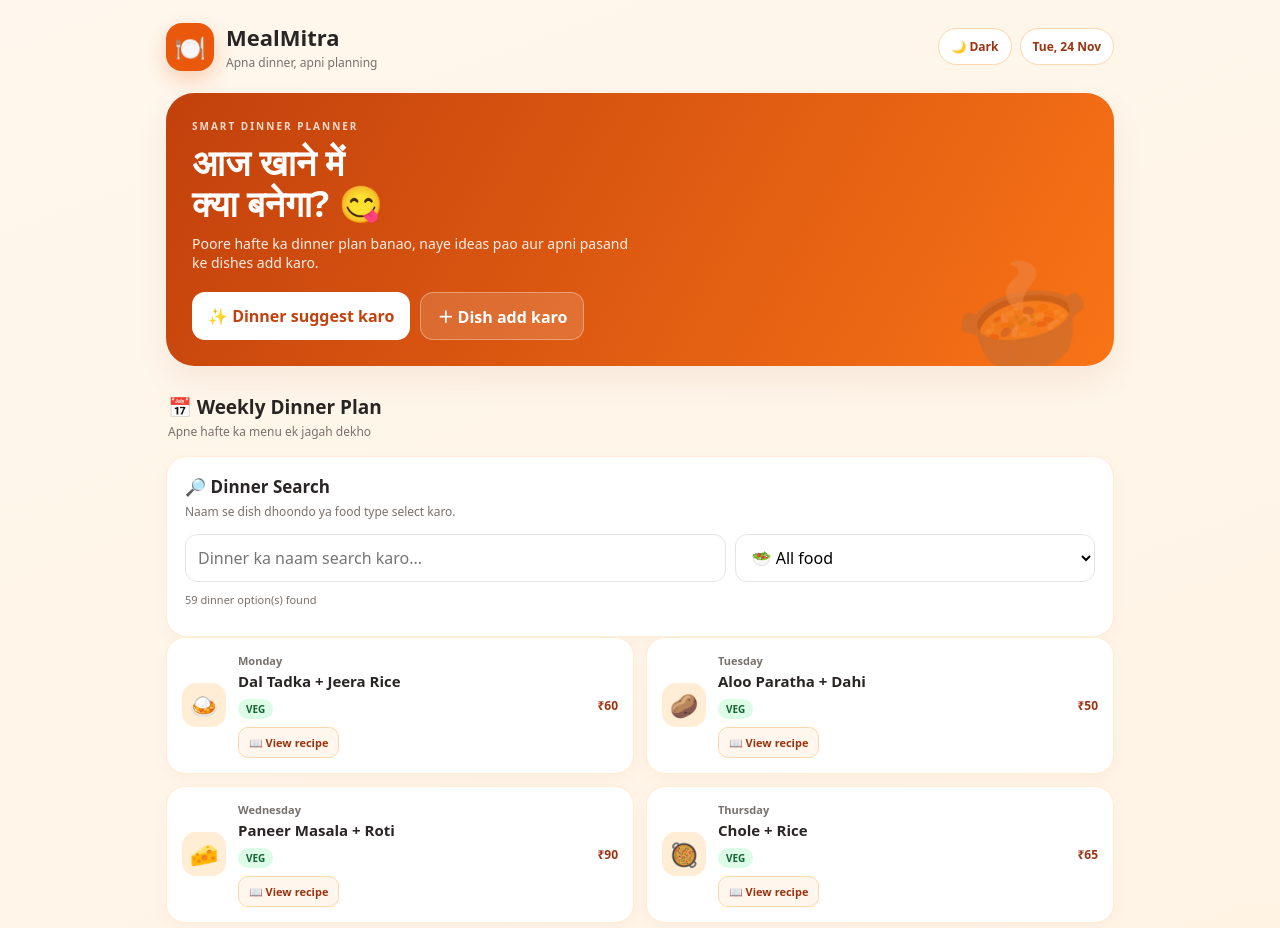
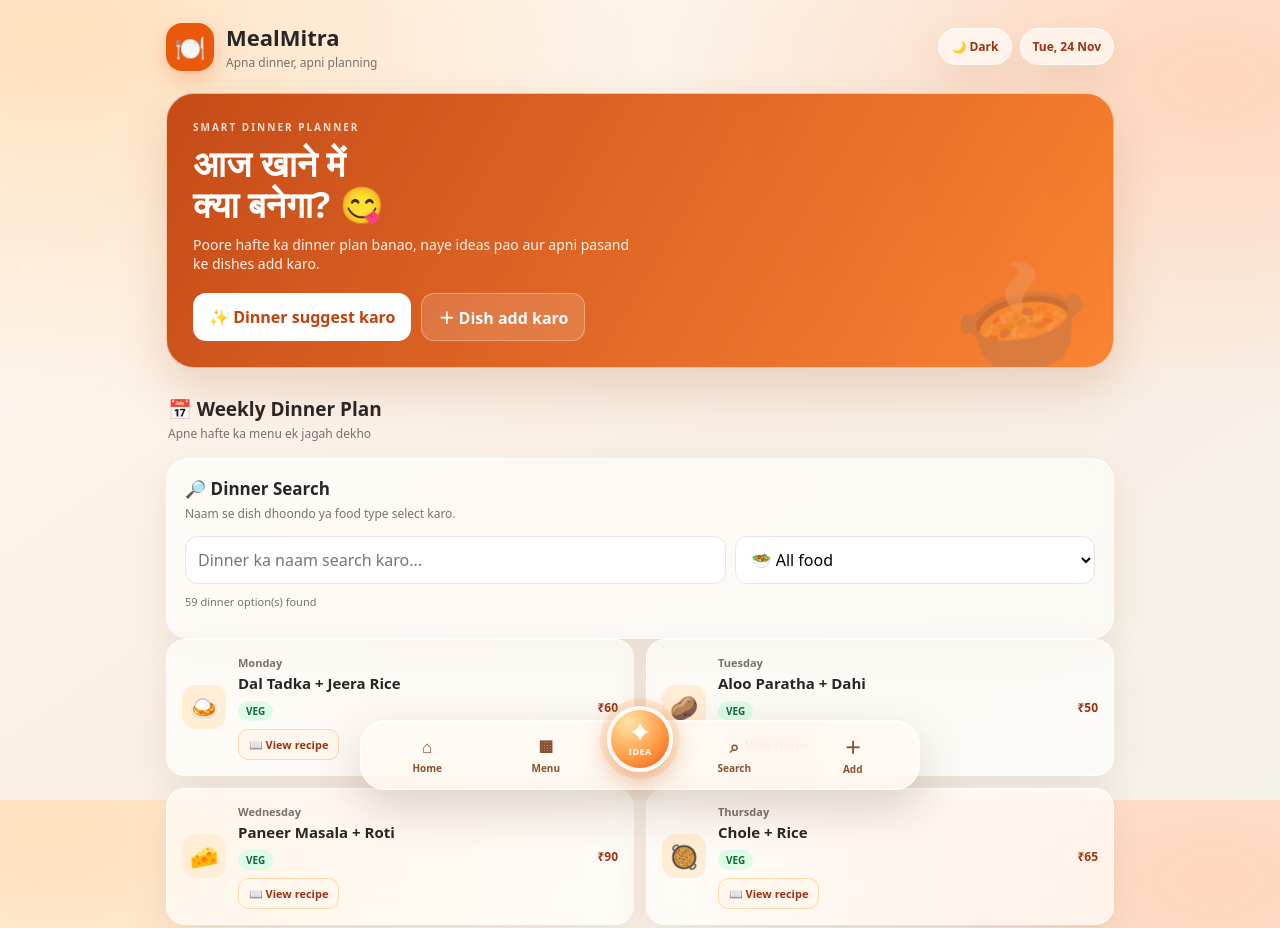
Before and after one commit to krishna211518/Mealmitra, a plain HTML site: page index.html in a window 1280 px wide. Shown: the top 928 px of the page. Drawn offline with Linux system fonts and the light colour scheme.

Commit message:
Add liquid glass central action and pull-to-refresh

```diff
--- a/index.html
+++ b/index.html
@@ -22,6 +22,29 @@ body.dark .recipe-btn{background:#292524;border-color:#57534e;color:#fed7aa}
 .recipe-modal p,.recipe-meta{color:var(--muted);font-size:13px}.recipe-modal h4{margin:18px 0 8px}.recipe-modal li{margin:7px 0;line-height:1.5;font-size:14px}
 .close-recipe{background:var(--soft);color:var(--ink);border-radius:10px;padding:8px 11px;font-weight:800}
 @media(max-width:620px){.wrap{padding:15px 13px 35px}.top{align-items:flex-start}.date{font-size:10px}.days{grid-template-columns:1fr}.lower{grid-template-columns:1fr}.hero{padding:23px 19px}.hero:after{right:4px;font-size:90px}.section-head{align-items:flex-start;flex-direction:column}.filters{width:100%}.filter{flex:1}}
+
+/* MealMitra liquid-glass visual system and floating central action */
+body{background:radial-gradient(ellipse at 4% 4%,#ffe0bd 0,transparent 34%),radial-gradient(ellipse at 95% 10%,#ffd6bd 0,transparent 32%),linear-gradient(145deg,#fff8ef,#f9eee3 58%,#f5f2e9);background-attachment:fixed}
+.wrap{padding-bottom:118px}
+.date,.theme-toggle,.panel,.day,.suggestion,.empty{border-color:rgba(255,255,255,.82);box-shadow:0 14px 34px rgba(104,62,30,.09);backdrop-filter:blur(20px) saturate(1.25);-webkit-backdrop-filter:blur(20px) saturate(1.25)}
+.date,.theme-toggle{background:rgba(255,255,255,.62)}
+.hero{border:1px solid rgba(255,255,255,.55);background:linear-gradient(120deg,rgba(194,65,12,.94),rgba(249,115,22,.86));box-shadow:0 22px 48px rgba(154,70,22,.18);backdrop-filter:blur(18px)}
+.panel{background:rgba(255,255,255,.62);border-radius:22px}
+.day{background:rgba(255,255,255,.66);border-radius:19px}
+.suggestion{background:rgba(255,247,237,.78);border-radius:16px}
+body.dark{background:radial-gradient(ellipse at 5% 0%,#713a1f 0,transparent 34%),linear-gradient(145deg,#111827,#171923 65%,#0b1220);background-attachment:fixed}
+body.dark .panel,body.dark .day,body.dark .empty,body.dark .suggestion{background:rgba(31,41,55,.78);border-color:rgba(255,255,255,.12);backdrop-filter:blur(20px)}
+.meal-dock{position:fixed;z-index:1000;left:50%;bottom:calc(10px + env(safe-area-inset-bottom));transform:translateX(-50%);width:min(560px,calc(100% - 24px));min-height:70px;display:flex;align-items:center;justify-content:space-around;gap:4px;padding:8px 9px;border:1px solid rgba(255,255,255,.82);border-radius:25px;background:rgba(255,250,243,.76);box-shadow:0 18px 48px rgba(93,54,29,.2),inset 0 1px #fff;backdrop-filter:blur(25px) saturate(1.4);-webkit-backdrop-filter:blur(25px) saturate(1.4)}
+.meal-dock button{flex:1;min-width:0;min-height:48px;border:0;background:transparent;color:#87502f;font-size:10px;font-weight:800;display:flex;flex-direction:column;align-items:center;justify-content:center;gap:3px}
+.meal-dock button span{font-size:17px}
+.meal-dock .meal-orb{flex:0 0 66px;width:66px;height:66px;min-height:66px;margin-top:-32px;border:4px solid rgba(255,255,255,.95);border-radius:50%;background:radial-gradient(circle at 30% 22%,#ffe4a6,#ff9a43 58%,#e65b19);color:#fff;box-shadow:0 9px 26px rgba(213,91,26,.42),0 0 0 7px rgba(255,160,75,.17);font-size:9px;letter-spacing:.4px}
+.meal-dock .meal-orb span{font-size:22px;line-height:1}
+#pullRefreshHint{position:fixed;z-index:1100;top:9px;left:50%;transform:translate(-50%,-150%);opacity:0;transition:transform .18s ease,opacity .18s ease;padding:9px 15px;border-radius:99px;background:rgba(124,45,18,.92);color:#fff;font-size:12px;font-weight:750;box-shadow:0 8px 24px #5b2b1935;backdrop-filter:blur(16px)}
+body.pull-refresh-visible #pullRefreshHint{transform:translate(-50%,0);opacity:1}
+body.dark .meal-dock{background:rgba(31,41,55,.82);border-color:rgba(255,255,255,.16)}
+body.dark .meal-dock button{color:#fed7aa}
+@media(prefers-reduced-motion:reduce){.meal-dock,#pullRefreshHint{transition:none}}
+
 </style>
 </head>
 <body>
@@ -29,13 +52,19 @@ body.dark .recipe-btn{background:#292524;border-color:#57534e;color:#fed7aa}
 <header class="top"><div class="brand"><div class="logo">🍽️</div><div><h1>MealMitra</h1><p>Apna dinner, apni planning</p></div></div><div class="top-actions"><button class="install-btn" id="installBtn" type="button" hidden>⬇️ Install App</button><button class="theme-toggle" id="themeToggle" type="button" aria-label="Toggle dark mode">🌙 Dark</button><div class="date" id="todayDate">आज का प्लान</div></div></header>
 <section class="hero"><div class="eyebrow">SMART DINNER PLANNER</div><h2>आज खाने में<br>क्या बनेगा? 😋</h2><p>Poore hafte ka dinner plan banao, naye ideas pao aur apni pasand ke dishes add karo.</p><div class="hero-actions"><button class="btn btn-light" id="randomTop">✨ Dinner suggest karo</button><button class="btn btn-glass" id="goAdd">＋ Dish add karo</button></div></section>
 <div class="section-head"><div><h3>📅 Weekly Dinner Plan</h3><p>Apne hafte ka menu ek jagah dekho</p></div></div>
-<section class="panel search-panel"><h3>🔎 Dinner Search</h3><p class="hint">Naam se dish dhoondo ya food type select karo.</p><div class="search-grid"><input class="field" id="dishSearch" type="search" placeholder="Dinner ka naam search karo..." autocomplete="off"><select class="field" id="searchType" aria-label="Food type"><option value="all">🥗 All food</option><option value="veg">🥬 Only Veg</option><option value="nonveg">🍗 Only Non-Veg</option></select></div><p class="note" id="searchCount" aria-live="polite"></p></section><section class="days" id="days"></section>
+<section class="panel search-panel" id="searchPanel"><h3>🔎 Dinner Search</h3><p class="hint">Naam se dish dhoondo ya food type select karo.</p><div class="search-grid"><input class="field" id="dishSearch" type="search" placeholder="Dinner ka naam search karo..." autocomplete="off"><select class="field" id="searchType" aria-label="Food type"><option value="all">🥗 All food</option><option value="veg">🥬 Only Veg</option><option value="nonveg">🍗 Only Non-Veg</option></select></div><p class="note" id="searchCount" aria-live="polite"></p></section><section class="days" id="days"></section>
 <div class="lower">
 <section class="panel" id="suggestPanel"><h3>🎲 Aaj ka dinner</h3><p class="hint">Veg/Non-Veg, kitne log aur optional budget set karo. Budget na ho tab bhi suggestion milega.</p><div class="form-row"><select class="field" id="suggestType"><option value="all">🥗 Veg + Non-Veg</option><option value="veg">🥬 Veg only</option><option value="nonveg">🍗 Non-Veg only</option></select><input class="field" id="peopleCount" type="number" min="1" max="30" value="2" placeholder="Log"></div><div class="form-row"><input class="field" id="budgetInput" type="number" min="1" max="100000" placeholder="Total budget ₹ (optional)"></div><div class="suggestion" id="suggestion"><strong>Dal Tadka + Jeera Rice</strong><small>Simple aur tasty choice</small></div><button class="add-btn" id="randomBtn">✨ Mere liye dinner suggest karo</button></section>
 <section class="panel" id="addPanel"><h3>➕ Apni dish add karo</h3><p class="hint">Apne menu mein favourite dish jodo.</p><form id="dishForm"><input class="field" id="dishName" placeholder="Dish ka naam" maxlength="45" required><div class="form-row"><select class="field" id="dishType"><option value="veg">🥬 Veg</option><option value="nonveg">🍗 Non-Veg</option></select><input class="field" id="dishPrice" placeholder="Price (₹)" inputmode="numeric" maxlength="7"></div><button class="add-btn" style="width:100%;margin-top:10px" type="submit">＋ Add to menu</button></form><p class="note">Tumhari custom dishes isi browser mein save rahengi.</p></section>
 </div>
 <div class="footer">Made with ❤️ for your everyday meals · MealMitra</div>
-</div><div class="recipe-overlay" id="recipeOverlay" role="dialog" aria-modal="true" aria-labelledby="recipeTitle"><div class="recipe-modal"><div class="recipe-top"><div><h3 id="recipeTitle">Recipe</h3><div class="recipe-meta" id="recipeMeta"></div></div><button class="close-recipe" id="closeRecipe" type="button">✕</button></div><p id="recipeIntro"></p><h4>🧺 Ingredients</h4><ul id="recipeIngredients"></ul><h4>👨‍🍳 Banane ka tareeka</h4><ol id="recipeSteps"></ol></div></div><div class="toast" id="toast"></div>
+</div><nav class="meal-dock" aria-label="Main navigation">
+<button type="button" onclick="window.scrollTo({top:0,behavior:'smooth'})"><span>⌂</span>Home</button>
+<button type="button" onclick="document.getElementById('days').scrollIntoView({behavior:'smooth'})"><span>▦</span>Menu</button>
+<button class="meal-orb" type="button" aria-label="Suggest dinner" onclick="randomDish();document.getElementById('suggestPanel').scrollIntoView({behavior:'smooth',block:'center'})"><span>✦</span>IDEA</button>
+<button type="button" onclick="document.getElementById('searchPanel').scrollIntoView({behavior:'smooth'})"><span>⌕</span>Search</button>
+<button type="button" onclick="document.getElementById('addPanel').scrollIntoView({behavior:'smooth'})"><span>＋</span>Add</button>
+</nav><div id="pullRefreshHint" role="status" aria-live="polite">Pull down to refresh</div><div class="recipe-overlay" id="recipeOverlay" role="dialog" aria-modal="true" aria-labelledby="recipeTitle"><div class="recipe-modal"><div class="recipe-top"><div><h3 id="recipeTitle">Recipe</h3><div class="recipe-meta" id="recipeMeta"></div></div><button class="close-recipe" id="closeRecipe" type="button">✕</button></div><p id="recipeIntro"></p><h4>🧺 Ingredients</h4><ul id="recipeIngredients"></ul><h4>👨‍🍳 Banane ka tareeka</h4><ol id="recipeSteps"></ol></div></div><div class="toast" id="toast"></div>
 <script>
 const $=id=>document.getElementById(id);
 
@@ -167,6 +196,14 @@ const now=new Date();$("todayDate").textContent=now.toLocaleDateString("en-IN",{
 function applyTheme(theme){const dark=theme==="dark";document.body.classList.toggle("dark",dark);$("themeToggle").textContent=dark?"☀️ Light":"🌙 Dark";$("themeColorMeta").content=dark?"#111827":"#fff7ed"}const savedTheme=localStorage.getItem("mealmitra-theme");applyTheme(savedTheme==="dark"?"dark":"light");
 $("themeToggle").addEventListener("click",()=>{const next=document.body.classList.contains("dark")?"light":"dark";localStorage.setItem("mealmitra-theme",next);applyTheme(next)});
 render();
+
+let mealPullStartY=0,mealPullDistance=0,mealPullTracking=false;
+function clearMealPull(){mealPullTracking=false;mealPullDistance=0;document.body.classList.remove('pull-refresh-visible')}
+document.addEventListener('touchstart',event=>{if(event.touches.length!==1||window.scrollY>0){clearMealPull();return}mealPullStartY=event.touches[0].clientY;mealPullDistance=0;mealPullTracking=true},{passive:true});
+document.addEventListener('touchmove',event=>{if(!mealPullTracking||event.touches.length!==1)return;const dy=event.touches[0].clientY-mealPullStartY,dx=Math.abs(event.touches[0].clientX-(event.changedTouches[0]?.clientX||event.touches[0].clientX));if(window.scrollY>0||dy<=0||dy<dx){clearMealPull();return}mealPullDistance=Math.min(dy,150);if(mealPullDistance>8){if(event.cancelable)event.preventDefault();document.body.classList.add('pull-refresh-visible');const hint=$('pullRefreshHint');if(hint)hint.textContent=mealPullDistance>=85?'Release to refresh':'Pull down to refresh'}},{passive:false});
+document.addEventListener('touchend',()=>{if(!mealPullTracking)return;const refresh=mealPullDistance>=85;const hint=$('pullRefreshHint');if(refresh&&hint){hint.textContent='Refreshing MealMitra…';document.body.classList.add('pull-refresh-visible');setTimeout(()=>window.location.reload(),140)}else clearMealPull()},{passive:true});
+document.addEventListener('touchcancel',clearMealPull,{passive:true});
+
 let installPrompt=null;const installButton=$("installBtn");const isInstalled=()=>window.matchMedia("(display-mode: standalone)").matches||window.matchMedia("(display-mode: fullscreen)").matches||navigator.standalone===true;if(isInstalled())installButton.hidden=true;window.addEventListener("beforeinstallprompt",e=>{if(isInstalled())return;e.preventDefault();installPrompt=e;installButton.hidden=false});installButton.addEventListener("click",async()=>{if(!installPrompt)return;const promptEvent=installPrompt;installPrompt=null;try{await promptEvent.prompt();const choice=await promptEvent.userChoice;if(choice&&choice.outcome==="accepted"){installButton.hidden=true;toast("MealMitra install ho gaya! 🎉")}else{installButton.hidden=false}}catch(error){installButton.hidden=true;toast("Install prompt abhi available nahi hai.")}});window.addEventListener("appinstalled",()=>{installPrompt=null;installButton.hidden=true;toast("MealMitra install ho gaya! 🎉")});if("serviceWorker" in navigator && location.protocol.startsWith("http"))window.addEventListener("load",()=>navigator.serviceWorker.register("./sw.js").catch(()=>{}));
 </script>
 </body>
```
